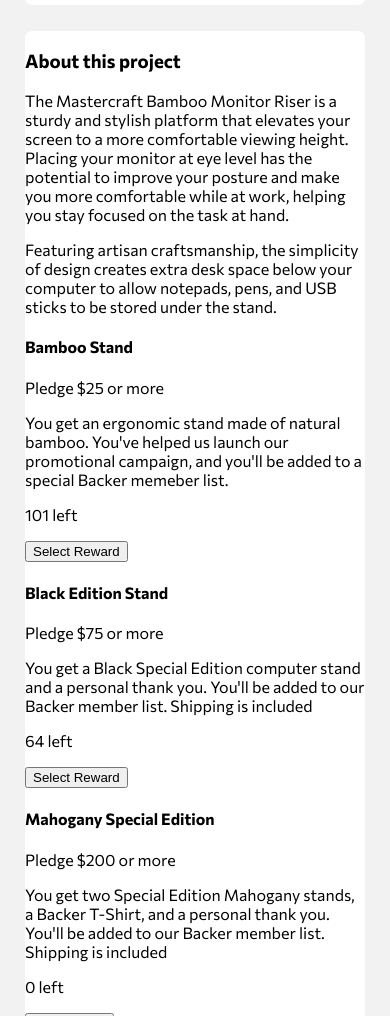
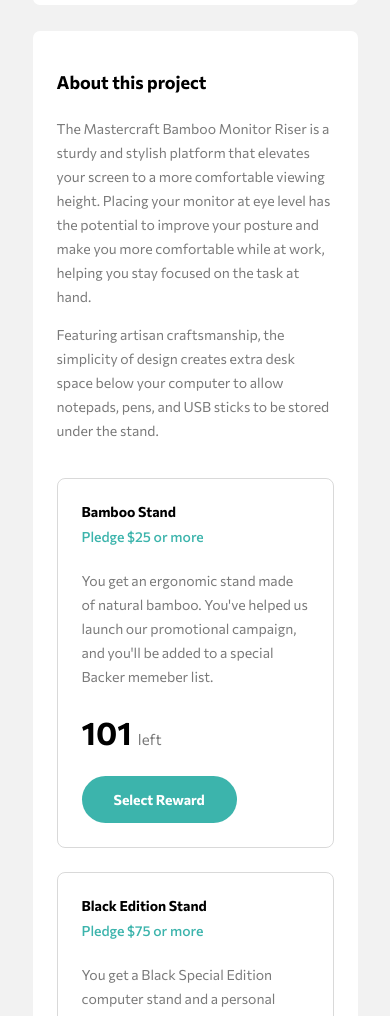
Before and after one commit to stefanmeza94/12-Crowd-Funding, a plain HTML site: page index.html in a window 390 px wide. Shown: the part 984-2000 px from the top of the page. Drawn offline with Linux system fonts and the light colour scheme.

Commit message:
mobile first done

```diff
--- a/index.html
+++ b/index.html
@@ -156,37 +156,37 @@
 
           <div class="bamboo-stand">
             <div class="bamboo-stand-header">
-              <h4 class="bamboo-stand-header">Bamboo Stand</h4>
+              <h4>Bamboo Stand</h4>
               <p class="bamboo-stand-price">Pledge $25 or more</p>
             </div>
             <p class="bamboo-stand-content">You get an ergonomic stand made of natural bamboo. You've helped us launch our promotional campaign, and you'll be added to a special Backer memeber list.</p>
             <div class="bamboo-stand-button">
               <p class="number-of-days">101 <span class="number-of-days-left">left</span></p>
-              <button class="btn">Select Reward</button>
+              <button class="btn bamboo-stand-btn">Select Reward</button>
             </div>
           </div>
 
           <div class="bamboo-stand">
             <div class="bamboo-stand-header">
-              <h4 class="bamboo-stand-header">Black Edition Stand</h4>
+              <h4>Black Edition Stand</h4>
               <p class="bamboo-stand-price">Pledge $75 or more</p>
             </div>
             <p class="bamboo-stand-content">You get a Black Special Edition computer stand and a personal thank you. You'll be added to our Backer member list. Shipping is included</p>
             <div class="bamboo-stand-button">
               <p class="number-of-days">64 <span class="number-of-days-left">left</span></p>
-              <button class="btn">Select Reward</button>
+              <button class="btn bamboo-stand-btn">Select Reward</button>
             </div>
           </div>
 
           <div class="bamboo-stand inactive">
             <div class="bamboo-stand-header">
-              <h4 class="bamboo-stand-header">Mahogany Special Edition</h4>
+              <h4>Mahogany Special Edition</h4>
               <p class="bamboo-stand-price">Pledge $200 or more</p>
             </div>
             <p class="bamboo-stand-content">You get two Special Edition Mahogany stands, a Backer T-Shirt, and a personal thank you. You'll be added to our Backer member list. Shipping is included</p>
             <div class="bamboo-stand-button">
               <p class="number-of-days">0 <span class="number-of-days-left">left</span></p>
-              <button class="btn">Out of Stock</button>
+              <button class="btn bamboo-stand-btn">Out of Stock</button>
             </div>
           </div>
         </article>
--- a/style.css
+++ b/style.css
@@ -19,6 +19,25 @@
   font-family: var(--ff-primary);
   font-size: 16px;
   margin: 0;
+}
+
+.btn {
+  display: inline-block;
+  outline: none;
+  border: none;
+  padding: 18px 42px;
+	font-family: inherit;
+  font-size: 16px;
+  font-weight: 700;
+  line-height: 19.57px;
+  border-radius: 33.5px;
+  background-color: var(--moderate-cyan);
+  color: #fff;
+}
+
+.btn:hover {
+	background-color: var(--dark-cyan);
+	cursor: pointer;
 }
 
 .destkop-nav {
@@ -94,6 +113,7 @@
 
 .wrapper {
   padding: 0 24px;
+	padding-bottom: 76px;
   /* max-width: 350px/ */
 }
 
@@ -101,7 +121,13 @@
   background-color: #fff;
   border-radius: 8px;
   border: 1px solid rgba(0, 0, 0, 0.0497193);
-  margin-bottom: 24px;
+	margin-right: auto;
+	margin-left: auto;
+	max-width: 327px;
+}
+
+.article:not(.article:last-child) {
+	margin-bottom: 24px;
 }
 
 .one {
@@ -143,18 +169,7 @@
   align-items: center;
 }
 
-.bookmark-wrapper .btn {
-  display: inline-block;
-  outline: none;
-  border: none;
-  padding: 18px 42px;
-  font-size: 16px;
-  font-weight: 700;
-  line-height: 19.57px;
-  border-radius: 33.5px;
-  background-color: var(--moderate-cyan);
-  color: #fff;
-}
+
 
 .bookmark-wrapper .bookmark-text {
   display: none;
@@ -208,3 +223,85 @@
   background-color: var(--moderate-cyan);
   border-radius: 33.5px;
 }
+
+.three {
+	padding: 40px 24px;
+}
+
+.three h3 {
+	margin: 0;
+	font-size: 18px;
+	line-height: 22px;
+	font-weight: 700;
+	margin-bottom: 24px;
+}
+
+.three p {
+	color: var(--dark-gray);
+	font-size: 14px;
+	line-height: 24px;
+	font-weight: 400;
+}
+
+.three > p:nth-child(3) {
+	margin-bottom: 35px;
+}
+
+.bamboo-stand {
+	border: 1px solid rgba(0, 0, 0, 0.15);
+	border-radius: 8px;
+	padding: 24px;
+}
+
+.bamboo-stand:not(.bamboo-stand:last-child) {
+	margin-bottom: 24px;
+}
+
+.bamboo-stand h4 {
+	margin: 0;
+	margin-bottom: 8px;
+	color: #000;
+	font-size: 14px;
+	line-height: 17.12px;
+	font-weight: 700;
+}
+
+.bamboo-stand .bamboo-stand-price {
+	margin: 0;
+	margin-bottom: 24px;
+	color: var(--moderate-cyan);
+	font-size: 14px;
+	line-height: 17.12px;
+	font-weight: 500;
+}
+
+.bamboo-stand .bamboo-stand-content {
+	margin-bottom: 24px;
+	font-size: 14px;
+	font-weight: 400;
+	line-height: 24px;
+	color: var(--dark-gray);
+}
+
+.bamboo-stand .bamboo-stand-button .number-of-days {
+	font-size: 32px;
+	font-weight: 700;
+	line-height: 39.14px;
+	color: #000;
+	margin: 0;
+	margin-bottom: 24px;
+}
+
+.bamboo-stand .bamboo-stand-button .number-of-days-left {
+	font-size: 15px;
+	font-weight: 400;
+	line-height: 18.35px;
+	color: var(--dark-gray);
+}
+
+.bamboo-stand .bamboo-stand-button .bamboo-stand-btn {
+	font-size: 14px;
+	line-height: 17.12px;
+	padding: 15px 32px;
+	font-weight: 700;
+}
```
